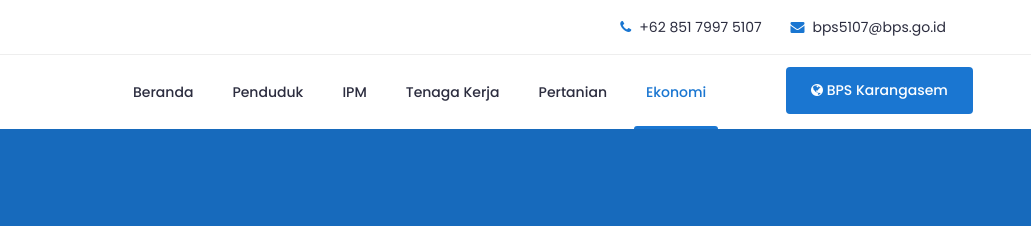
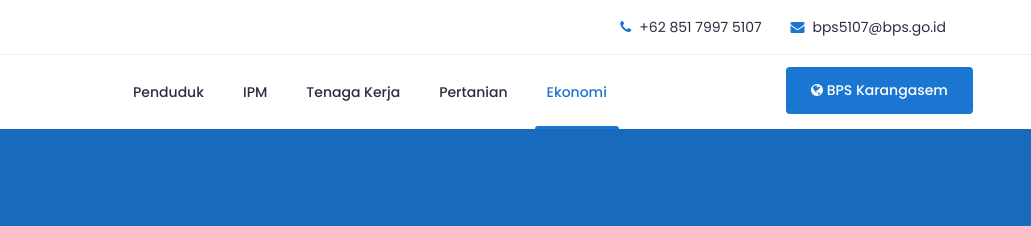
Before and after one commit to puspitaeugenia/dinamika, a plain HTML site: page ekonomi.html in a window 1280 px wide. Shown: the top 226 px of the page, 249-1280 px from the left. Drawn offline with Linux system fonts and the light colour scheme; a script that the page names is missing.

Commit message:
Update menu

```diff
--- a/ekonomi.html
+++ b/ekonomi.html
@@ -111,7 +111,7 @@
 								<div class="main-menu">
 									<nav class="navigation">
 										<ul class="nav menu">
-											<li ><a href="index.html">Beranda</a></li>
+											<!-- <li ><a href="index.html">Beranda</a></li> -->
 											<li><a href="#">Penduduk</a></li>
 											<li><a href="#">IPM</a></li>
 											<li><a href="tenagakerja.html">Tenaga Kerja</a></li>
```
